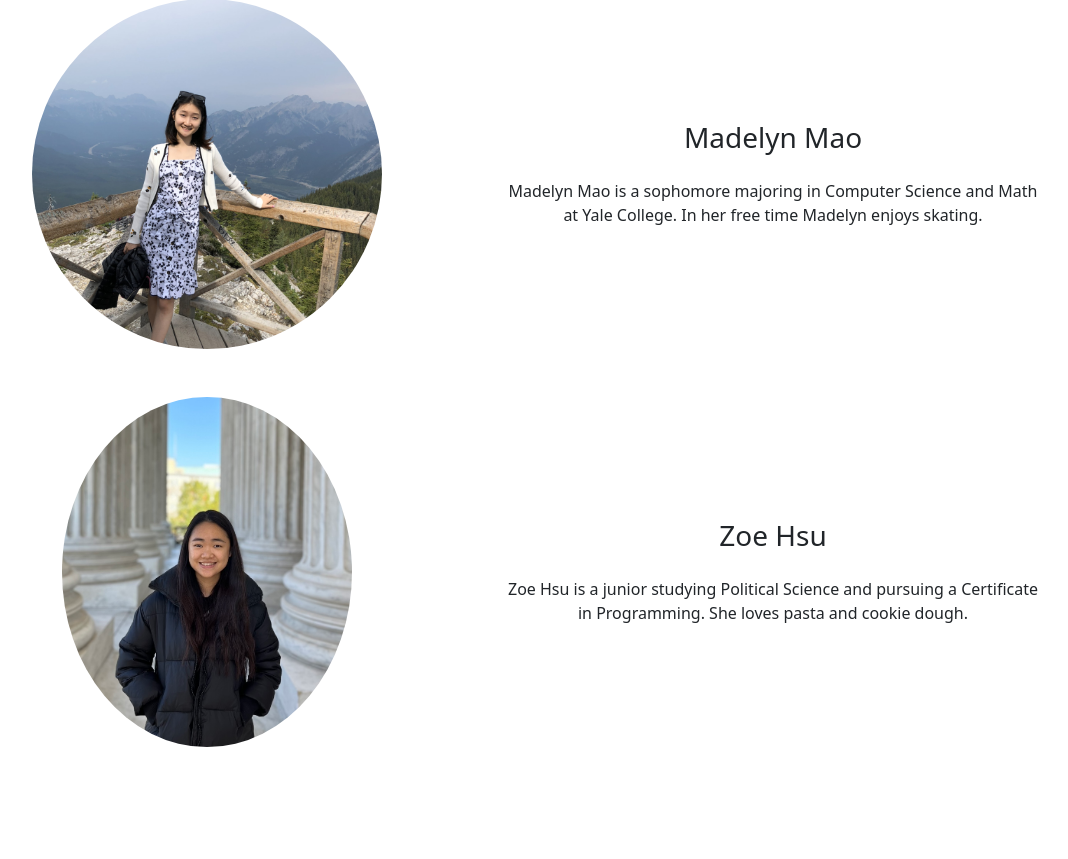
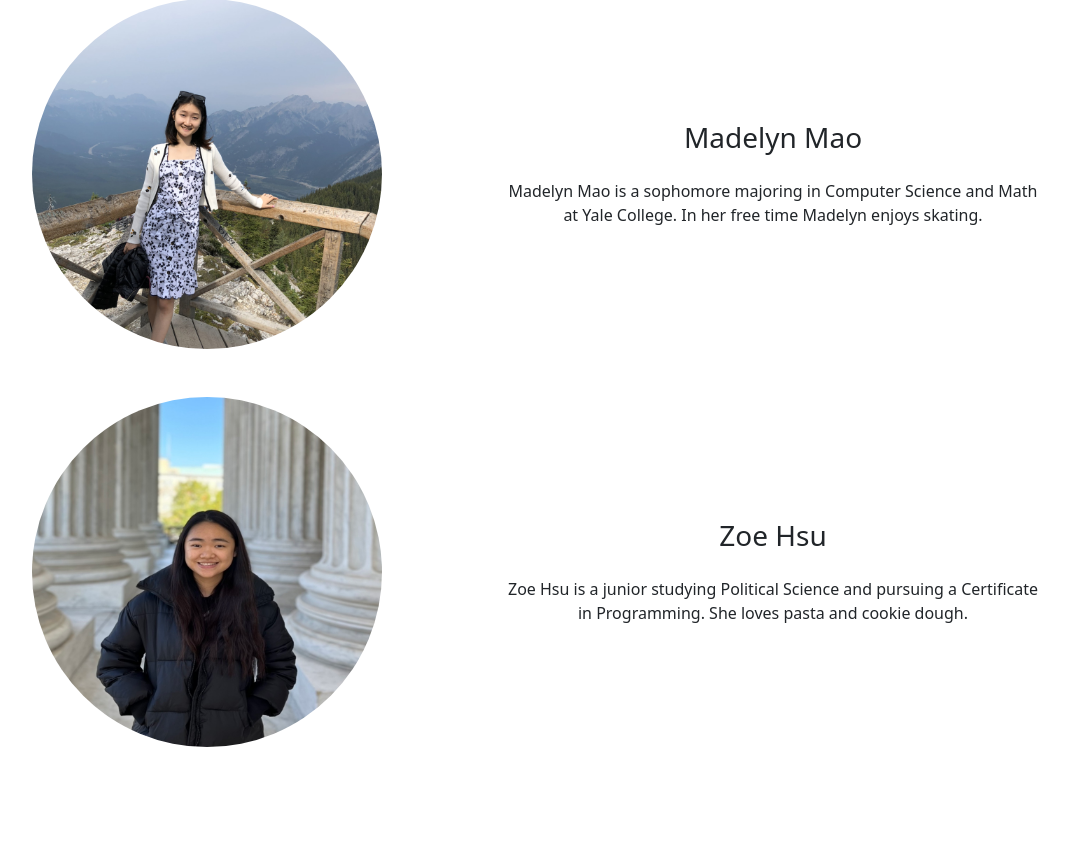
Before and after one commit to kaitlynsandor/BidenTweetAnalysis, a Flask app: page /about in a window 1280 px wide. Shown: the part 707-1566 px from the top of the page, without its empty margins (150-1218 px from the left). Run offline with Flask 2, Linux system fonts and the light colour scheme.

Commit message:
zoes pic

```diff
--- a/templates/about.html
+++ b/templates/about.html
@@ -38,7 +38,7 @@
 <div class="container p-3">
     <div class="row align-items-center mt-3">
         <div class="col">
-            <img src="../static/images/IMG_0796.jpg" class="img-fluid rounded-circle" style="height: 350px;">
+            <img src="../static/images/zoe.jpg" class="img-fluid rounded-circle" style="height: 350px;">
         </div>
 
         <div class="col">
```
Also changed, not shown: static/images/IMG_0796.jpg (deleted), static/images/zoe.jpg (added).
